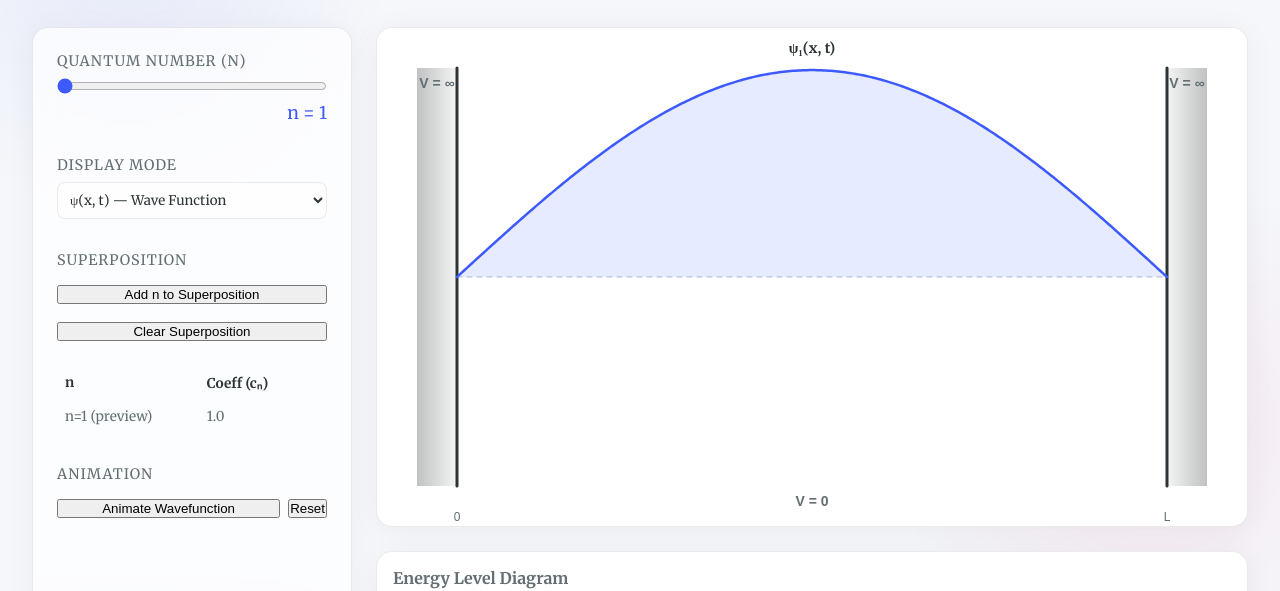
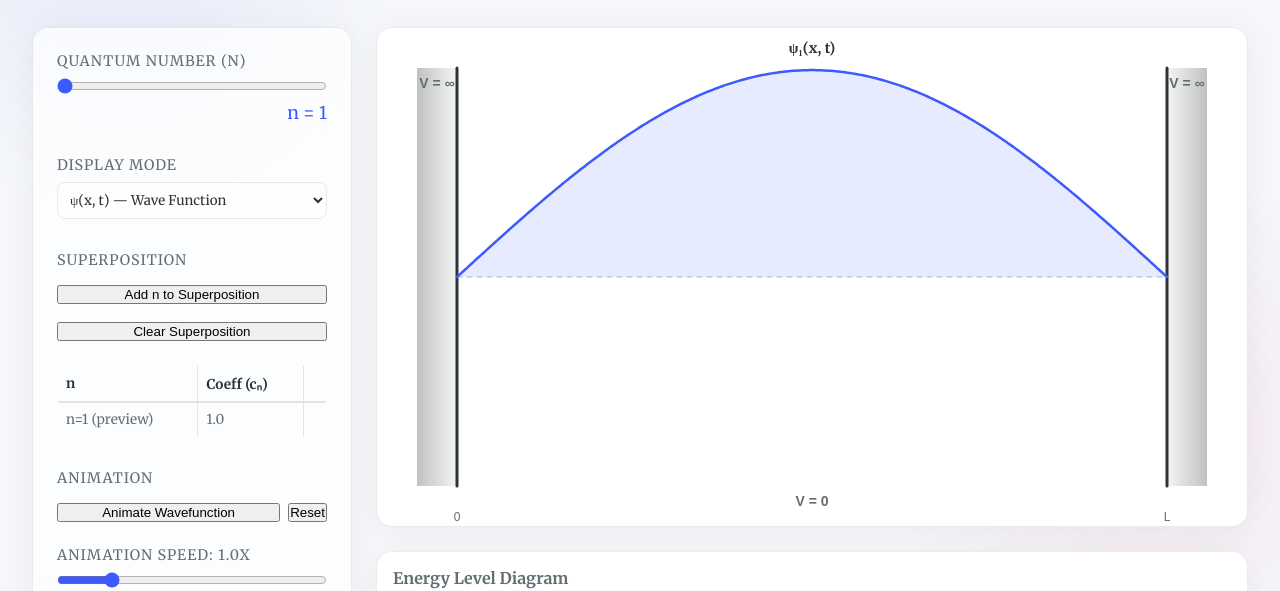
Before and after one commit to jolayfield/photoelectric-effect, a website built with Vite: page particlebox.html in a window 1280 px wide. Shown: the part 209-800 px from the top of the page. Built offline with nearby package versions, Linux system fonts and the light colour scheme.

Commit message:
Add animation speed slider and fix table borders

```diff
--- a/particleBoxSimulation.ts
+++ b/particleBoxSimulation.ts
@@ -9,6 +9,7 @@ export class ParticleBoxSimulation {
     previewN: number = 1;
     boxWidth: number = 1.0; // nm (display units)
     showProbability: boolean = false;
+    animationSpeed: number = 1.0;
 
     // Animation
     time: number = 0;
@@ -69,10 +70,9 @@ export class ParticleBoxSimulation {
     }
 
     update(dt: number) {
-        if (!this.isAnimating) return;
-        // Time evolution frequency scales with energy
-        // ω_n = E_n / ℏ → for animation, proportional to n²
-        this.time += dt * 0.003;
+        if (this.isAnimating) {
+            this.time += dt * 0.001 * this.animationSpeed;
+        }
     }
 
     resetTime() {
--- a/particlebox.html
+++ b/particlebox.html
@@ -65,10 +65,10 @@
                             <thead style="background: var(--bg-dim);">
                                 <tr>
                                     <th
-                                        style="padding: 0.5rem; text-align: left; border-bottom: 2px solid var(--border-color);">
+                                        style="padding: 0.5rem; text-align: left; border-bottom: 2px solid var(--border-color); border-right: 1px solid var(--border-color);">
                                         n</th>
                                     <th
-                                        style="padding: 0.5rem; text-align: left; border-bottom: 2px solid var(--border-color);">
+                                        style="padding: 0.5rem; text-align: left; border-bottom: 2px solid var(--border-color); border-right: 1px solid var(--border-color);">
                                         Coeff (cₙ)</th>
                                     <th
                                         style="padding: 0.5rem; text-align: right; border-bottom: 2px solid var(--border-color);">
@@ -88,6 +88,10 @@
                         <button id="toggle-animate" class="btn btn-primary" style="flex: 1;">Animate
                             Wavefunction</button>
                         <button id="reset-animate" class="btn btn-secondary" style="flex: 0 0 auto;">Reset</button>
+                    </div>
+                    <div class="control-group" style="margin-top: 1rem;">
+                        <label for="animation-speed">Animation Speed: <span id="speed-val">1.0</span>x</label>
+                        <input type="range" id="animation-speed" min="0.1" max="5.0" step="0.1" value="1.0">
                     </div>
                 </div>
 
--- a/particlebox.ts
+++ b/particlebox.ts
@@ -38,6 +38,7 @@ document.addEventListener('DOMContentLoaded', () => {
             // n column
             const nCell = document.createElement('td');
             nCell.style.padding = '0.5rem';
+            nCell.style.borderRight = '1px solid var(--border-color)';
             nCell.textContent = state.isPreview ? `n=${state.n} (preview)` : `n=${state.n}`;
             if (state.isPreview) nCell.style.color = 'var(--text-dim)';
             row.appendChild(nCell);
@@ -45,6 +46,7 @@ document.addEventListener('DOMContentLoaded', () => {
             // coefficient column
             const cCell = document.createElement('td');
             cCell.style.padding = '0.5rem';
+            cCell.style.borderRight = '1px solid var(--border-color)';
             if (state.isPreview) {
                 cCell.textContent = '1.0';
                 cCell.style.color = 'var(--text-dim)';
@@ -158,6 +160,15 @@ document.addEventListener('DOMContentLoaded', () => {
         updateUI();
     });
 
+    const speedInput = document.getElementById('animation-speed') as HTMLInputElement;
+    const speedVal = document.getElementById('speed-val') as HTMLElement;
+
+    speedInput.addEventListener('input', () => {
+        const val = parseFloat(speedInput.value);
+        sim.animationSpeed = val;
+        speedVal.textContent = val.toFixed(1);
+    });
+
     // Init
     updateUI();
 });
--- a/style.css
+++ b/style.css
@@ -8,6 +8,7 @@
   --accent-glow: 0 0 10px rgba(61, 90, 254, 0.4);
   --font-body: 'Merriweather', serif;
   --font-head: 'Merriweather', serif;
+  --border-color: rgba(0, 0, 0, 0.1);
 }
 
 * {
```
